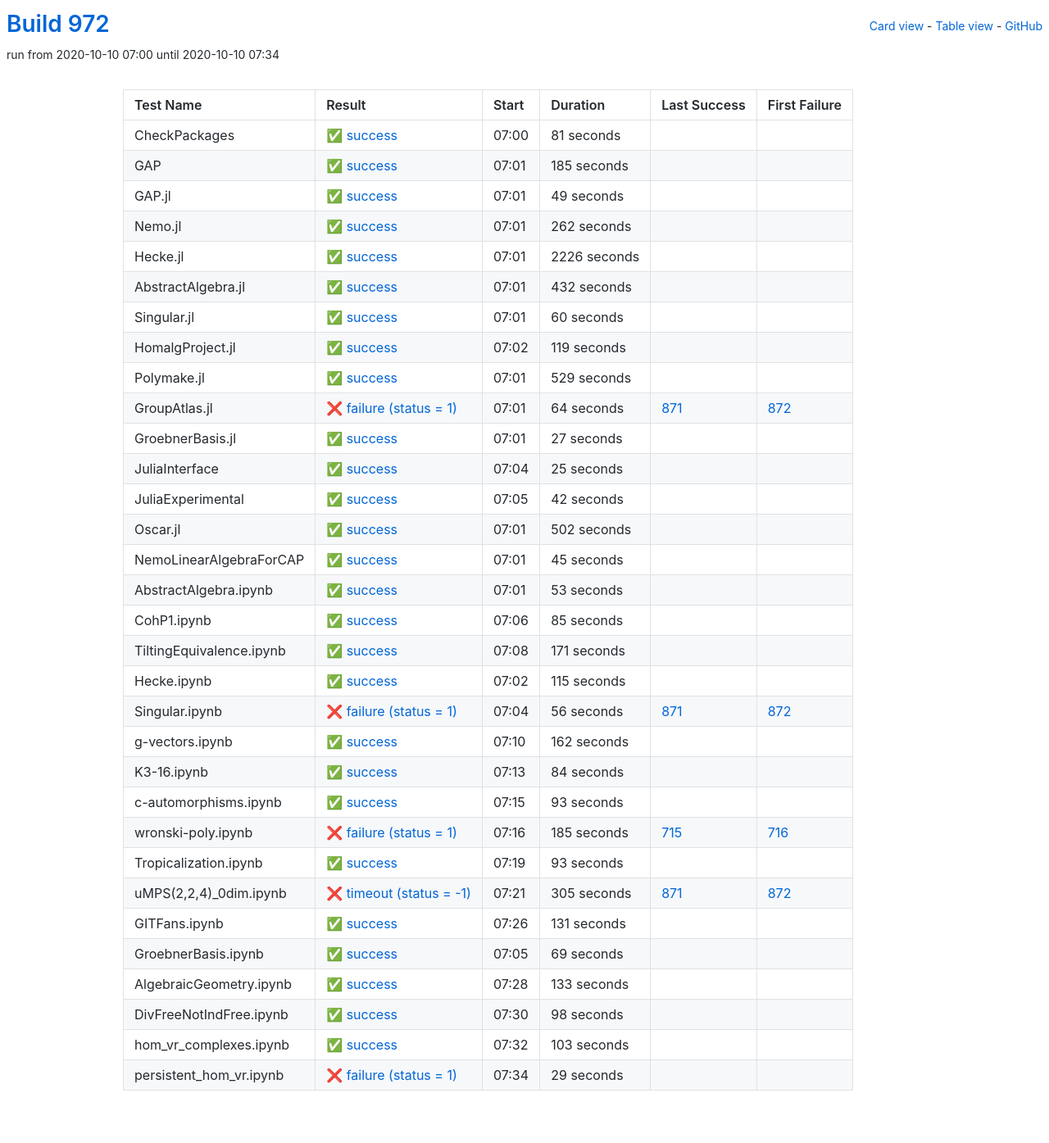
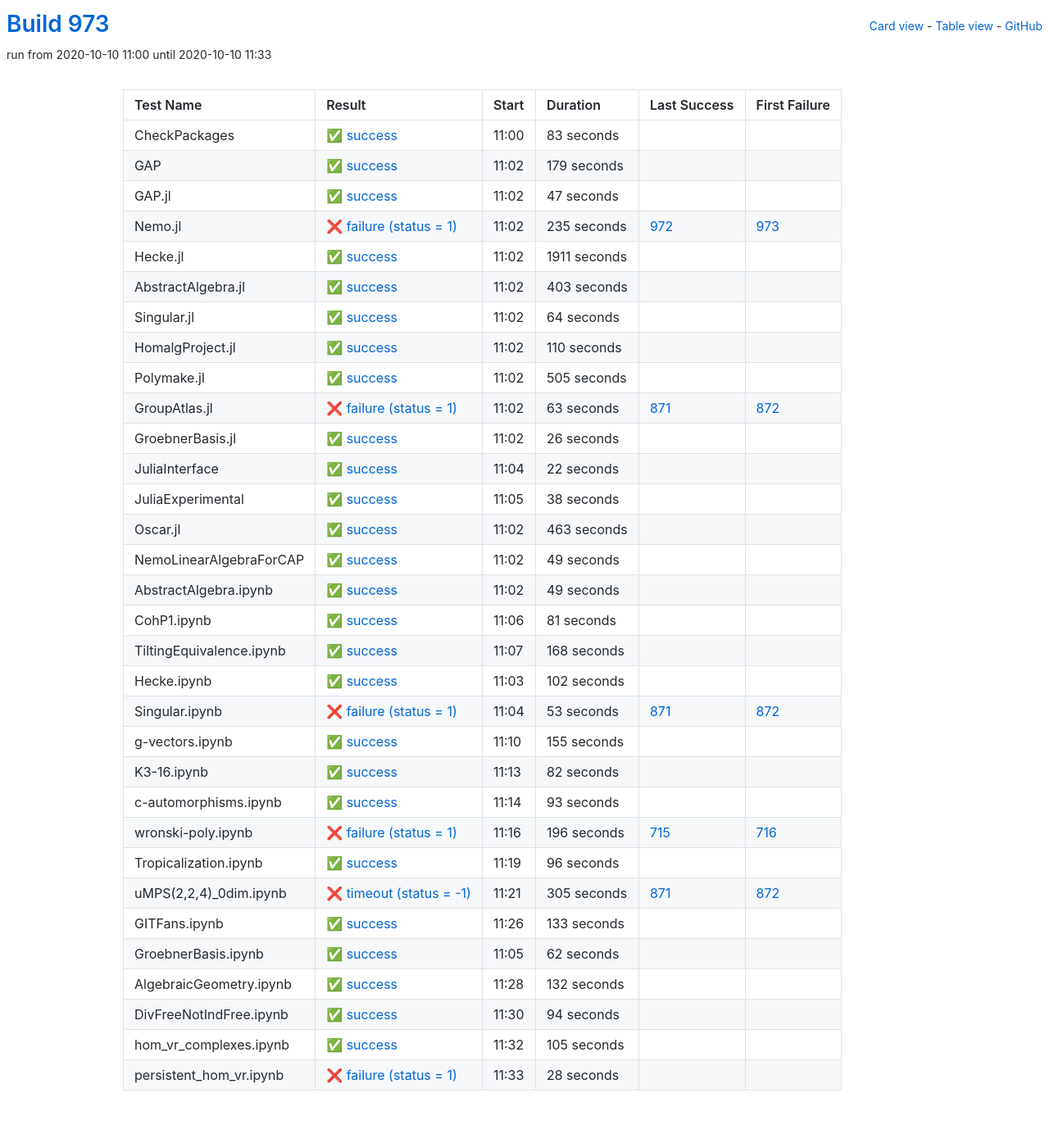
Before and after one commit to oscar-system/oscar-ci-status-stable, a Jekyll site: the page built from table.html, in a window 1280 px wide. Shown: the whole page at 82% size. Built offline with Jekyll 4.4.1, drawn with Linux system fonts in a browser that asks for light colours.

Commit message:
Build #973

```diff
--- a/_data/ci.yml
+++ b/_data/ci.yml
@@ -1,6 +1,6 @@
 ---
-build: 972
-build_url: https://oscarci.mathematik.uni-kl.de/job/oscar-stable/972/
+build: 973
+build_url: https://oscarci.mathematik.uni-kl.de/job/oscar-stable/973/
 job: oscar-stable
 organization: oscar-system
 repo: oscar-ci-status-stable
@@ -8,8 +8,200 @@ repourl: https://github.com/oscar-system/oscar-ci-status-stable
 tests:
 - name: CheckPackages
   id: checkpackages
-  log: https://oscarci.mathematik.uni-kl.de/job/oscar-stable/972/artifact/logs/build-972/CheckPackages.log
-  start: 2020-10-10 07:00
+  log: https://oscarci.mathematik.uni-kl.de/job/oscar-stable/973/artifact/logs/build-973/CheckPackages.log
+  start: 2020-10-10 11:00
+  success: true
+  exitcode: 0
+  status: success
+  duration: 83
+  last_success: false
+  last_success_url:
+  first_failure: false
+  first_failure_url:
+- name: GAP
+  id: gap
+  log: https://oscarci.mathematik.uni-kl.de/job/oscar-stable/973/artifact/logs/build-973/GAP.log
+  start: 2020-10-10 11:02
+  success: true
+  exitcode: 0
+  status: success
+  duration: 179
+  last_success: false
+  last_success_url:
+  first_failure: false
+  first_failure_url:
+- name: GAP.jl
+  id: gap-jl
+  log: https://oscarci.mathematik.uni-kl.de/job/oscar-stable/973/artifact/logs/build-973/GAP.jl.log
+  start: 2020-10-10 11:02
+  success: true
+  exitcode: 0
+  status: success
+  duration: 47
+  last_success: false
+  last_success_url:
+  first_failure: false
+  first_failure_url:
+- name: Nemo.jl
+  id: nemo-jl
+  log: https://oscarci.mathematik.uni-kl.de/job/oscar-stable/973/artifact/logs/build-973/Nemo.jl.log
+  start: 2020-10-10 11:02
+  success: false
+  exitcode: 1
+  status: failure
+  duration: 235
+  last_success: 972
+  last_success_url: https://oscarci.mathematik.uni-kl.de/job/oscar-stable/972/
+  first_failure: 973
+  first_failure_url: https://oscarci.mathematik.uni-kl.de/job/oscar-stable/973/
+- name: Hecke.jl
+  id: hecke-jl
+  log: https://oscarci.mathematik.uni-kl.de/job/oscar-stable/973/artifact/logs/build-973/Hecke.jl.log
+  start: 2020-10-10 11:02
+  success: true
+  exitcode: 0
+  status: success
+  duration: 1911
+  last_success: false
+  last_success_url:
+  first_failure: false
+  first_failure_url:
+- name: AbstractAlgebra.jl
+  id: abstractalgebra-jl
+  log: https://oscarci.mathematik.uni-kl.de/job/oscar-stable/973/artifact/logs/build-973/AbstractAlgebra.jl.log
+  start: 2020-10-10 11:02
+  success: true
+  exitcode: 0
+  status: success
+  duration: 403
+  last_success: false
+  last_success_url:
+  first_failure: false
+  first_failure_url:
+- name: Singular.jl
+  id: singular-jl
+  log: https://oscarci.mathematik.uni-kl.de/job/oscar-stable/973/artifact/logs/build-973/Singular.jl.log
+  start: 2020-10-10 11:02
+  success: true
+  exitcode: 0
+  status: success
+  duration: 64
+  last_success: false
+  last_success_url:
+  first_failure: false
+  first_failure_url:
+- name: HomalgProject.jl
+  id: homalgproject-jl
+  log: https://oscarci.mathematik.uni-kl.de/job/oscar-stable/973/artifact/logs/build-973/HomalgProject.jl.log
+  start: 2020-10-10 11:02
+  success: true
+  exitcode: 0
+  status: success
+  duration: 110
+  last_success: false
+  last_success_url:
+  first_failure: false
+  first_failure_url:
+- name: Polymake.jl
+  id: polymake-jl
+  log: https://oscarci.mathematik.uni-kl.de/job/oscar-stable/973/artifact/logs/build-973/Polymake.jl.log
+  start: 2020-10-10 11:02
+  success: true
+  exitcode: 0
+  status: success
+  duration: 505
+  last_success: false
+  last_success_url:
+  first_failure: false
+  first_failure_url:
+- name: GroupAtlas.jl
+  id: groupatlas-jl
+  log: https://oscarci.mathematik.uni-kl.de/job/oscar-stable/973/artifact/logs/build-973/GroupAtlas.jl.log
+  start: 2020-10-10 11:02
+  success: false
+  exitcode: 1
+  status: failure
+  duration: 63
+  last_success: 871
+  last_success_url: https://oscarci.mathematik.uni-kl.de/job/oscar-stable/871/
+  first_failure: 872
+  first_failure_url: https://oscarci.mathematik.uni-kl.de/job/oscar-stable/872/
+- name: GroebnerBasis.jl
+  id: groebnerbasis-jl
+  log: https://oscarci.mathematik.uni-kl.de/job/oscar-stable/973/artifact/logs/build-973/GroebnerBasis.jl.log
+  start: 2020-10-10 11:02
+  success: true
+  exitcode: 0
+  status: success
+  duration: 26
+  last_success: false
+  last_success_url:
+  first_failure: false
+  first_failure_url:
+- name: JuliaInterface
+  id: juliainterface
+  log: https://oscarci.mathematik.uni-kl.de/job/oscar-stable/973/artifact/logs/build-973/JuliaInterface.log
+  start: 2020-10-10 11:04
+  success: true
+  exitcode: 0
+  status: success
+  duration: 22
+  last_success: false
+  last_success_url:
+  first_failure: false
+  first_failure_url:
+- name: JuliaExperimental
+  id: juliaexperimental
+  log: https://oscarci.mathematik.uni-kl.de/job/oscar-stable/973/artifact/logs/build-973/JuliaExperimental.log
+  start: 2020-10-10 11:05
+  success: true
+  exitcode: 0
+  status: success
+  duration: 38
+  last_success: false
+  last_success_url:
+  first_failure: false
+  first_failure_url:
+- name: Oscar.jl
+  id: oscar-jl
+  log: https://oscarci.mathematik.uni-kl.de/job/oscar-stable/973/artifact/logs/build-973/Oscar.jl.log
+  start: 2020-10-10 11:02
+  success: true
+  exitcode: 0
+  status: success
+  duration: 463
+  last_success: false
+  last_success_url:
+  first_failure: false
+  first_failure_url:
+- name: NemoLinearAlgebraForCAP
+  id: nemolinearalgebraforcap
+  log: https://oscarci.mathematik.uni-kl.de/job/oscar-stable/973/artifact/logs/build-973/NemoLinearAlgebraForCAP.log
+  start: 2020-10-10 11:02
+  success: true
+  exitcode: 0
+  status: success
+  duration: 49
+  last_success: false
+  last_success_url:
+  first_failure: false
+  first_failure_url:
+- name: AbstractAlgebra.ipynb
+  id: abstractalgebra-ipynb
+  log: https://oscarci.mathematik.uni-kl.de/job/oscar-stable/973/artifact/logs/build-973/AbstractAlgebra.ipynb.log
+  start: 2020-10-10 11:02
+  success: true
+  exitcode: 0
+  status: success
+  duration: 49
+  last_success: false
+  last_success_url:
+  first_failure: false
+  first_failure_url:
+- name: CohP1.ipynb
+  id: cohp1-ipynb
+  log: https://oscarci.mathematik.uni-kl.de/job/oscar-stable/973/artifact/logs/build-973/CohP1.ipynb.log
+  start: 2020-10-10 11:06
   success: true
   exitcode: 0
   status: success
@@ -18,262 +210,70 @@ tests:
   last_success_url:
   first_failure: false
   first_failure_url:
-- name: GAP
-  id: gap
-  log: https://oscarci.mathematik.uni-kl.de/job/oscar-stable/972/artifact/logs/build-972/GAP.log
-  start: 2020-10-10 07:01
+- name: TiltingEquivalence.ipynb
+  id: tiltingequivalence-ipynb
+  log: https://oscarci.mathematik.uni-kl.de/job/oscar-stable/973/artifact/logs/build-973/TiltingEquivalence.ipynb.log
+  start: 2020-10-10 11:07
   success: true
   exitcode: 0
   status: success
-  duration: 185
-  last_success: false
-  last_success_url:
-  first_failure: false
-  first_failure_url:
-- name: GAP.jl
-  id: gap-jl
-  log: https://oscarci.mathematik.uni-kl.de/job/oscar-stable/972/artifact/logs/build-972/GAP.jl.log
-  start: 2020-10-10 07:01
-  success: true
-  exitcode: 0
-  status: success
-  duration: 49
-  last_success: false
-  last_success_url:
-  first_failure: false
-  first_failure_url:
-- name: Nemo.jl
-  id: nemo-jl
-  log: https://oscarci.mathematik.uni-kl.de/job/oscar-stable/972/artifact/logs/build-972/Nemo.jl.log
-  start: 2020-10-10 07:01
-  success: true
-  exitcode: 0
-  status: success
-  duration: 262
-  last_success: false
-  last_success_url:
-  first_failure: false
-  first_failure_url:
-- name: Hecke.jl
-  id: hecke-jl
-  log: https://oscarci.mathematik.uni-kl.de/job/oscar-stable/972/artifact/logs/build-972/Hecke.jl.log
-  start: 2020-10-10 07:01
-  success: true
-  exitcode: 0
-  status: success
-  duration: 2226
-  last_success: false
-  last_success_url:
-  first_failure: false
-  first_failure_url:
-- name: AbstractAlgebra.jl
-  id: abstractalgebra-jl
-  log: https://oscarci.mathematik.uni-kl.de/job/oscar-stable/972/artifact/logs/build-972/AbstractAlgebra.jl.log
-  start: 2020-10-10 07:01
-  success: true
-  exitcode: 0
-  status: success
-  duration: 432
-  last_success: false
-  last_success_url:
-  first_failure: false
-  first_failure_url:
-- name: Singular.jl
-  id: singular-jl
-  log: https://oscarci.mathematik.uni-kl.de/job/oscar-stable/972/artifact/logs/build-972/Singular.jl.log
-  start: 2020-10-10 07:01
-  success: true
-  exitcode: 0
-  status: success
-  duration: 60
-  last_success: false
-  last_success_url:
-  first_failure: false
-  first_failure_url:
-- name: HomalgProject.jl
-  id: homalgproject-jl
-  log: https://oscarci.mathematik.uni-kl.de/job/oscar-stable/972/artifact/logs/build-972/HomalgProject.jl.log
-  start: 2020-10-10 07:02
-  success: true
-  exitcode: 0
-  status: success
-  duration: 119
-  last_success: false
-  last_success_url:
-  first_failure: false
-  first_failure_url:
-- name: Polymake.jl
-  id: polymake-jl
-  log: https://oscarci.mathematik.uni-kl.de/job/oscar-stable/972/artifact/logs/build-972/Polymake.jl.log
-  start: 2020-10-10 07:01
-  success: true
-  exitcode: 0
-  status: success
-  duration: 529
-  last_success: false
-  last_success_url:
-  first_failure: false
-  first_failure_url:
-- name: GroupAtlas.jl
-  id: groupatlas-jl
-  log: https://oscarci.mathematik.uni-kl.de/job/oscar-stable/972/artifact/logs/build-972/GroupAtlas.jl.log
-  start: 2020-10-10 07:01
-  success: false
-  exitcode: 1
-  status: failure
-  duration: 64
-  last_success: 871
-  last_success_url: https://oscarci.mathematik.uni-kl.de/job/oscar-stable/871/
-  first_failure: 872
-  first_failure_url: https://oscarci.mathematik.uni-kl.de/job/oscar-stable/872/
-- name: GroebnerBasis.jl
-  id: groebnerbasis-jl
-  log: https://oscarci.mathematik.uni-kl.de/job/oscar-stable/972/artifact/logs/build-972/GroebnerBasis.jl.log
-  start: 2020-10-10 07:01
-  success: true
-  exitcode: 0
-  status: success
-  duration: 27
-  last_success: false
-  last_success_url:
-  first_failure: false
-  first_failure_url:
-- name: JuliaInterface
-  id: juliainterface
-  log: https://oscarci.mathematik.uni-kl.de/job/oscar-stable/972/artifact/logs/build-972/JuliaInterface.log
-  start: 2020-10-10 07:04
-  success: true
-  exitcode: 0
-  status: success
-  duration: 25
-  last_success: false
-  last_success_url:
-  first_failure: false
-  first_failure_url:
-- name: JuliaExperimental
-  id: juliaexperimental
-  log: https://oscarci.mathematik.uni-kl.de/job/oscar-stable/972/artifact/logs/build-972/JuliaExperimental.log
-  start: 2020-10-10 07:05
-  success: true
-  exitcode: 0
-  status: success
-  duration: 42
-  last_success: false
-  last_success_url:
-  first_failure: false
-  first_failure_url:
-- name: Oscar.jl
-  id: oscar-jl
-  log: https://oscarci.mathematik.uni-kl.de/job/oscar-stable/972/artifact/logs/build-972/Oscar.jl.log
-  start: 2020-10-10 07:01
-  success: true
-  exitcode: 0
-  status: success
-  duration: 502
-  last_success: false
-  last_success_url:
-  first_failure: false
-  first_failure_url:
-- name: NemoLinearAlgebraForCAP
-  id: nemolinearalgebraforcap
-  log: https://oscarci.mathematik.uni-kl.de/job/oscar-stable/972/artifact/logs/build-972/NemoLinearAlgebraForCAP.log
-  start: 2020-10-10 07:01
-  success: true
-  exitcode: 0
-  status: success
-  duration: 45
-  last_success: false
-  last_success_url:
-  first_failure: false
-  first_failure_url:
-- name: AbstractAlgebra.ipynb
-  id: abstractalgebra-ipynb
-  log: https://oscarci.mathematik.uni-kl.de/job/oscar-stable/972/artifact/logs/build-972/AbstractAlgebra.ipynb.log
-  start: 2020-10-10 07:01
-  success: true
-  exitcode: 0
-  status: success
-  duration: 53
-  last_success: false
-  last_success_url:
-  first_failure: false
-  first_failure_url:
-- name: CohP1.ipynb
-  id: cohp1-ipynb
-  log: https://oscarci.mathematik.uni-kl.de/job/oscar-stable/972/artifact/logs/build-972/CohP1.ipynb.log
-  start: 2020-10-10 07:06
-  success: true
-  exitcode: 0
-  status: success
-  duration: 85
-  last_success: false
-  last_success_url:
-  first_failure: false
-  first_failure_url:
-- name: TiltingEquivalence.ipynb
-  id: tiltingequivalence-ipynb
-  log: https://oscarci.mathematik.uni-kl.de/job/oscar-stable/972/artifact/logs/build-972/TiltingEquivalence.ipynb.log
-  start: 2020-10-10 07:08
-  success: true
-  exitcode: 0
-  status: success
-  duration: 171
+  duration: 168
   last_success: false
   last_success_url:
   first_failure: false
   first_failure_url:
 - name: Hecke.ipynb
   id: hecke-ipynb
-  log: https://oscarci.mathematik.uni-kl.de/job/oscar-stable/972/artifact/logs/build-972/Hecke.ipynb.log
-  start: 2020-10-10 07:02
+  log: https://oscarci.mathematik.uni-kl.de/job/oscar-stable/973/artifact/logs/build-973/Hecke.ipynb.log
+  start: 2020-10-10 11:03
   success: true
   exitcode: 0
   status: success
-  duration: 115
+  duration: 102
   last_success: false
   last_success_url:
   first_failure: false
   first_failure_url:
 - name: Singular.ipynb
   id: singular-ipynb
-  log: https://oscarci.mathematik.uni-kl.de/job/oscar-stable/972/artifact/logs/build-972/Singular.ipynb.log
-  start: 2020-10-10 07:04
+  log: https://oscarci.mathematik.uni-kl.de/job/oscar-stable/973/artifact/logs/build-973/Singular.ipynb.log
+  start: 2020-10-10 11:04
   success: false
   exitcode: 1
   status: failure
-  duration: 56
+  duration: 53
   last_success: 871
   last_success_url: https://oscarci.mathematik.uni-kl.de/job/oscar-stable/871/
   first_failure: 872
   first_failure_url: https://oscarci.mathematik.uni-kl.de/job/oscar-stable/872/
 - name: g-vectors.ipynb
   id: g-vectors-ipynb
-  log: https://oscarci.mathematik.uni-kl.de/job/oscar-stable/972/artifact/logs/build-972/g-vectors.ipynb.log
-  start: 2020-10-10 07:10
+  log: https://oscarci.mathematik.uni-kl.de/job/oscar-stable/973/artifact/logs/build-973/g-vectors.ipynb.log
+  start: 2020-10-10 11:10
   success: true
   exitcode: 0
   status: success
-  duration: 162
+  duration: 155
   last_success: false
   last_success_url:
   first_failure: false
   first_failure_url:
 - name: K3-16.ipynb
   id: k3-16-ipynb
-  log: https://oscarci.mathematik.uni-kl.de/job/oscar-stable/972/artifact/logs/build-972/K3-16.ipynb.log
-  start: 2020-10-10 07:13
+  log: https://oscarci.mathematik.uni-kl.de/job/oscar-stable/973/artifact/logs/build-973/K3-16.ipynb.log
+  start: 2020-10-10 11:13
   success: true
   exitcode: 0
   status: success
-  duration: 84
+  duration: 82
   last_success: false
   last_success_url:
   first_failure: false
   first_failure_url:
 - name: c-automorphisms.ipynb
   id: c-automorphisms-ipynb
-  log: https://oscarci.mathematik.uni-kl.de/job/oscar-stable/972/artifact/logs/build-972/c-automorphisms.ipynb.log
-  start: 2020-10-10 07:15
+  log: https://oscarci.mathematik.uni-kl.de/job/oscar-stable/973/artifact/logs/build-973/c-automorphisms.ipynb.log
+  start: 2020-10-10 11:14
   success: true
   exitcode: 0
   status: success
@@ -284,32 +284,32 @@ tests:
   first_failure_url:
 - name: wronski-poly.ipynb
   id: wronski-poly-ipynb
-  log: https://oscarci.mathematik.uni-kl.de/job/oscar-stable/972/artifact/logs/build-972/wronski-poly.ipynb.log
-  start: 2020-10-10 07:16
+  log: https://oscarci.mathematik.uni-kl.de/job/oscar-stable/973/artifact/logs/build-973/wronski-poly.ipynb.log
+  start: 2020-10-10 11:16
   success: false
   exitcode: 1
   status: failure
-  duration: 185
+  duration: 196
   last_success: 715
   last_success_url: https://oscarci.mathematik.uni-kl.de/job/oscar-stable/715/
   first_failure: 716
   first_failure_url: https://oscarci.mathematik.uni-kl.de/job/oscar-stable/716/
 - name: Tropicalization.ipynb
   id: tropicalization-ipynb
-  log: https://oscarci.mathematik.uni-kl.de/job/oscar-stable/972/artifact/logs/build-972/Tropicalization.ipynb.log
-  start: 2020-10-10 07:19
+  log: https://oscarci.mathematik.uni-kl.de/job/oscar-stable/973/artifact/logs/build-973/Tropicalization.ipynb.log
+  start: 2020-10-10 11:19
   success: true
   exitcode: 0
   status: success
-  duration: 93
+  duration: 96
   last_success: false
   last_success_url:
   first_failure: false
   first_failure_url:
 - name: uMPS(2,2,4)_0dim.ipynb
   id: umps-2-2-4-0dim-ipynb
-  log: https://oscarci.mathematik.uni-kl.de/job/oscar-stable/972/artifact/logs/build-972/uMPS-2-2-4-_0dim.ipynb.log
-  start: 2020-10-10 07:21
+  log: https://oscarci.mathematik.uni-kl.de/job/oscar-stable/973/artifact/logs/build-973/uMPS-2-2-4-_0dim.ipynb.log
+  start: 2020-10-10 11:21
   success: false
   exitcode: -1
   status: timeout
@@ -320,32 +320,8 @@ tests:
   first_failure_url: https://oscarci.mathematik.uni-kl.de/job/oscar-stable/872/
 - name: GITFans.ipynb
   id: gitfans-ipynb
-  log: https://oscarci.mathematik.uni-kl.de/job/oscar-stable/972/artifact/logs/build-972/GITFans.ipynb.log
-  start: 2020-10-10 07:26
-  success: true
-  exitcode: 0
-  status: success
-  duration: 131
-  last_success: false
-  last_success_url:
-  first_failure: false
-  first_failure_url:
-- name: GroebnerBasis.ipynb
-  id: groebnerbasis-ipynb
-  log: https://oscarci.mathematik.uni-kl.de/job/oscar-stable/972/artifact/logs/build-972/GroebnerBasis.ipynb.log
-  start: 2020-10-10 07:05
-  success: true
-  exitcode: 0
-  status: success
-  duration: 69
-  last_success: false
-  last_success_url:
-  first_failure: false
-  first_failure_url:
-- name: AlgebraicGeometry.ipynb
-  id: algebraicgeometry-ipynb
-  log: https://oscarci.mathematik.uni-kl.de/job/oscar-stable/972/artifact/logs/build-972/AlgebraicGeometry.ipynb.log
-  start: 2020-10-10 07:28
+  log: https://oscarci.mathematik.uni-kl.de/job/oscar-stable/973/artifact/logs/build-973/GITFans.ipynb.log
+  start: 2020-10-10 11:26
   success: true
   exitcode: 0
   status: success
@@ -354,38 +330,62 @@ tests:
   last_success_url:
   first_failure: false
   first_failure_url:
-- name: DivFreeNotIndFree.ipynb
-  id: divfreenotindfree-ipynb
-  log: https://oscarci.mathematik.uni-kl.de/job/oscar-stable/972/artifact/logs/build-972/DivFreeNotIndFree.ipynb.log
-  start: 2020-10-10 07:30
+- name: GroebnerBasis.ipynb
+  id: groebnerbasis-ipynb
+  log: https://oscarci.mathematik.uni-kl.de/job/oscar-stable/973/artifact/logs/build-973/GroebnerBasis.ipynb.log
+  start: 2020-10-10 11:05
   success: true
   exitcode: 0
   status: success
-  duration: 98
+  duration: 62
+  last_success: false
+  last_success_url:
+  first_failure: false
+  first_failure_url:
+- name: AlgebraicGeometry.ipynb
+  id: algebraicgeometry-ipynb
+  log: https://oscarci.mathematik.uni-kl.de/job/oscar-stable/973/artifact/logs/build-973/AlgebraicGeometry.ipynb.log
+  start: 2020-10-10 11:28
+  success: true
+  exitcode: 0
+  status: success
+  duration: 132
+  last_success: false
+  last_success_url:
+  first_failure: false
+  first_failure_url:
+- name: DivFreeNotIndFree.ipynb
+  id: divfreenotindfree-ipynb
+  log: https://oscarci.mathematik.uni-kl.de/job/oscar-stable/973/artifact/logs/build-973/DivFreeNotIndFree.ipynb.log
+  start: 2020-10-10 11:30
+  success: true
+  exitcode: 0
+  status: success
+  duration: 94
   last_success: false
   last_success_url:
   first_failure: false
   first_failure_url:
 - name: hom_vr_complexes.ipynb
   id: hom-vr-complexes-ipynb
-  log: https://oscarci.mathematik.uni-kl.de/job/oscar-stable/972/artifact/logs/build-972/hom_vr_complexes.ipynb.log
-  start: 2020-10-10 07:32
+  log: https://oscarci.mathematik.uni-kl.de/job/oscar-stable/973/artifact/logs/build-973/hom_vr_complexes.ipynb.log
+  start: 2020-10-10 11:32
   success: true
   exitcode: 0
   status: success
-  duration: 103
+  duration: 105
   last_success: false
   last_success_url:
   first_failure: false
   first_failure_url:
 - name: persistent_hom_vr.ipynb
   id: persistent-hom-vr-ipynb
-  log: https://oscarci.mathematik.uni-kl.de/job/oscar-stable/972/artifact/logs/build-972/persistent_hom_vr.ipynb.log
-  start: 2020-10-10 07:34
+  log: https://oscarci.mathematik.uni-kl.de/job/oscar-stable/973/artifact/logs/build-973/persistent_hom_vr.ipynb.log
+  start: 2020-10-10 11:33
   success: false
   exitcode: 1
   status: failure
-  duration: 29
+  duration: 28
   last_success: false
   last_success_url:
   first_failure: false
```
Also changed, not shown: README.md.
